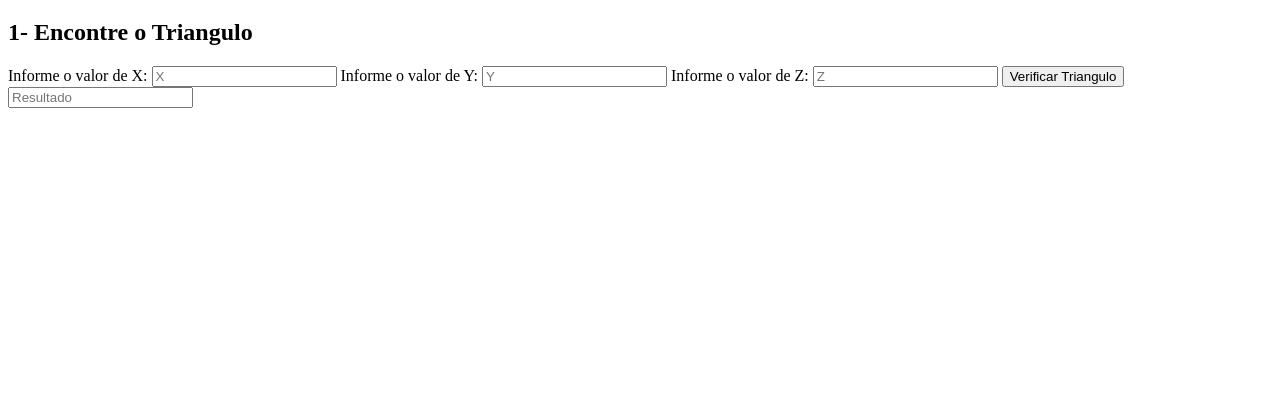
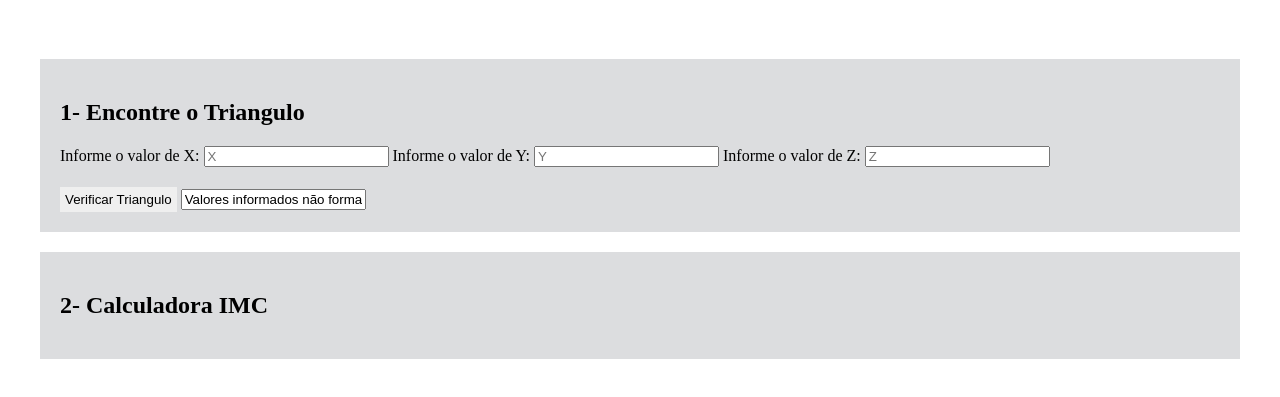
Before and after one commit to Leandr0-miguel/Lista-de-exercios, a plain HTML site: page Lista de exerrcicios/index.html in a window 1280 px wide. Both pictures are taken after a click on the button "Verificar Triangulo". Shown: the part 61-458 px from the top of the page. Drawn offline with Linux system fonts and the light colour scheme.

Commit message:
Exercício 1 completo
Feito a inserção do arquivo CSS

```diff
--- /dev/null
+++ b/Lista de exerrcicios/CSS/style.css
@@ -0,0 +1,26 @@
+main{
+    justify-content: center;
+    align-items: center;
+    padding: 20px;
+
+    margin: auto;
+
+    max-width: 1200px;
+}
+
+section{
+    margin-top: 20px;
+    background-color: rgb(220, 221, 223);
+    padding: 20px;
+    align-items: center;
+    justify-content: center;
+}
+
+.triangulo-resultado{
+    margin-top: 20px;
+}
+
+.triangulo-resultado button{
+    padding: 5px;
+    border: none;
+}
--- a/Lista de exerrcicios/JS/script.js
+++ b/Lista de exerrcicios/JS/script.js
@@ -1,22 +1,51 @@
 // Variaveis exercicio 1
-let inputX = document.getElementById("inputX")
-let inputY = document.getElementById("inputY")
-let inputZ = document.getElementById("inputZ")
+let inputX = document.getElementById("inputX");
+let inputY = document.getElementById("inputY");
+let inputZ = document.getElementById("inputZ");
 
-let btnTriangulo = document.getElementById("btnTriangulo")
+let btnTriangulo = document.getElementById("btnTriangulo");
 
-let resultadoTriangulo = document.getElementById("resultadoTriangulo")
+let resultadoTriangulo = document.getElementById("resultadoTriangulo");
 
 
 function verificarTriangulo(){
-    x = inputX.value;
-    y = inputY.value;
-    z = inputZ.value;
+    let x = Number(inputX.value);
+    let y = Number(inputY.value);
+    let z = Number(inputZ.value);
 
-    let valores_triangulos = [x, y, z]
-
+    let valores_triangulo = [x, y, z]
     let soma_valores = 0
 
+    for(let i=0; i<valores_triangulo.length; i++){
+        for(let j=0; j<valores_triangulo.length; j++){
+            if (i != j){
+                soma_valores += valores_triangulo[j];
+            }
+        }
+
+        if (valores_triangulo[i] >= soma_valores){
+            resultadoTriangulo.value = "Valores informados não formam um triangulo!"
+            return;
+        }
+        soma_valores = 0;
+    }
+    definirTriangulo(valores_triangulo)
+}
+
+function definirTriangulo(lados){
+    let tipo_triangulo = "";
+
+    if(lados[0] === lados[1] && lados[0] === lados[2]){
+        tipo_triangulo = "Equilatero";
+    } else if(lados[0] === lados[1] || lados[0] === lados[1] || lados[1] === lados[2]){
+        tipo_triangulo = "Iseoceles";
+    } else{
+        tipo_triangulo = "Escaleno";
+    }
+
+
+    resultadoTriangulo.value = tipo_triangulo;
+    return;
 }
 
 btnTriangulo.addEventListener("click", verificarTriangulo);
--- a/Lista de exerrcicios/index.html
+++ b/Lista de exerrcicios/index.html
@@ -3,11 +3,13 @@
 <head>
     <meta charset="UTF-8">
     <meta name="viewport" content="width=device-width, initial-scale=1.0">
+    <link rel="stylesheet" href="CSS/style.css">
     <title>Lista de exercicios</title>
 </head>
 <body>
     <h1>Lista de exercicios</h1>
 
+    <main>
         <section>
             <h2>1- Encontre o Triangulo</h2>
 
@@ -20,11 +22,15 @@
             <label for="inputZ">Informe o valor de Z:</label>
             <input type="number" id="inputZ" name="inputZ" placeholder="Z">
 
+            <div class="triangulo-resultado">
                 <button id="btnTriangulo">Verificar Triangulo</button>
-
                 <input type="text" id="resultadoTriangulo" placeholder="Resultado" readonly>
-
+            </div>
         </section>
+        <section>
+            <h2>2- Calculadora IMC</h2>
+        </section>
+    </main>
 
 </body>
 <script src="JS/script.js"></script>
```
Lines whose indentation alone changed are shown as unchanged.
